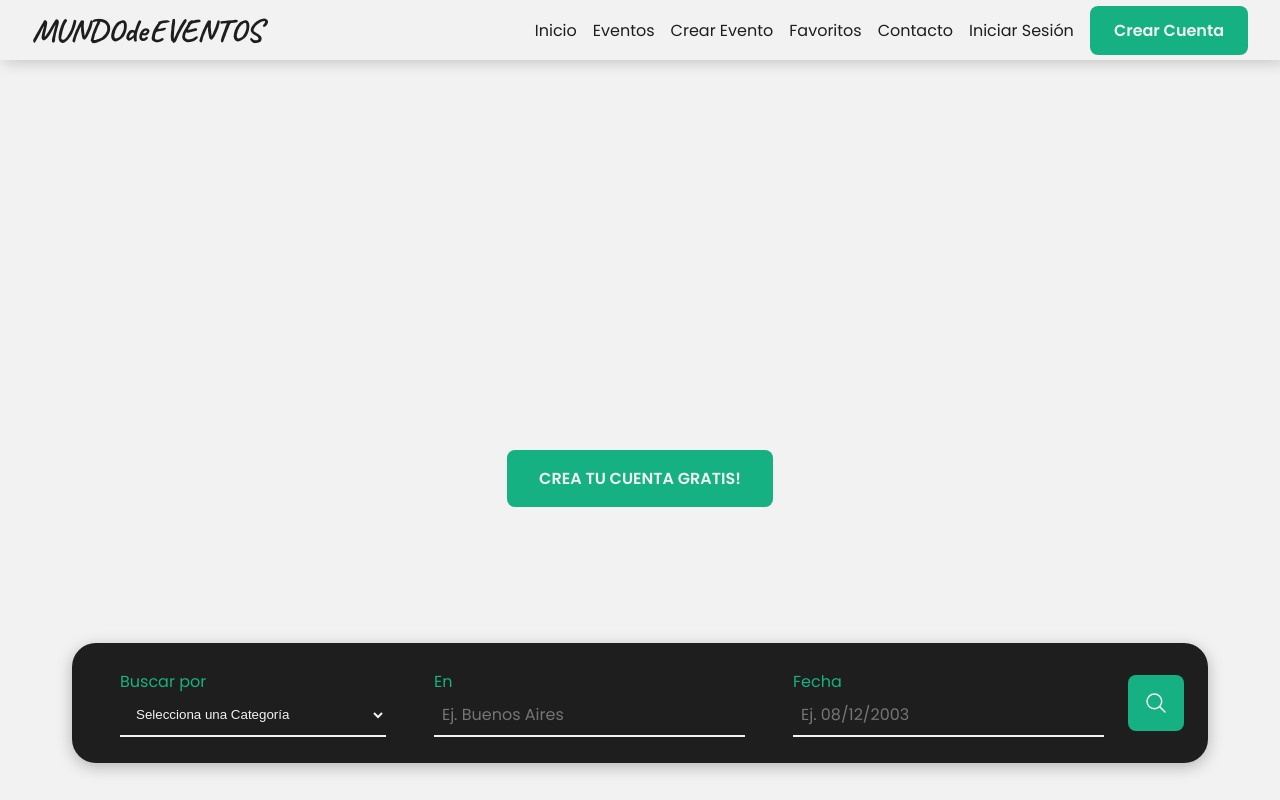
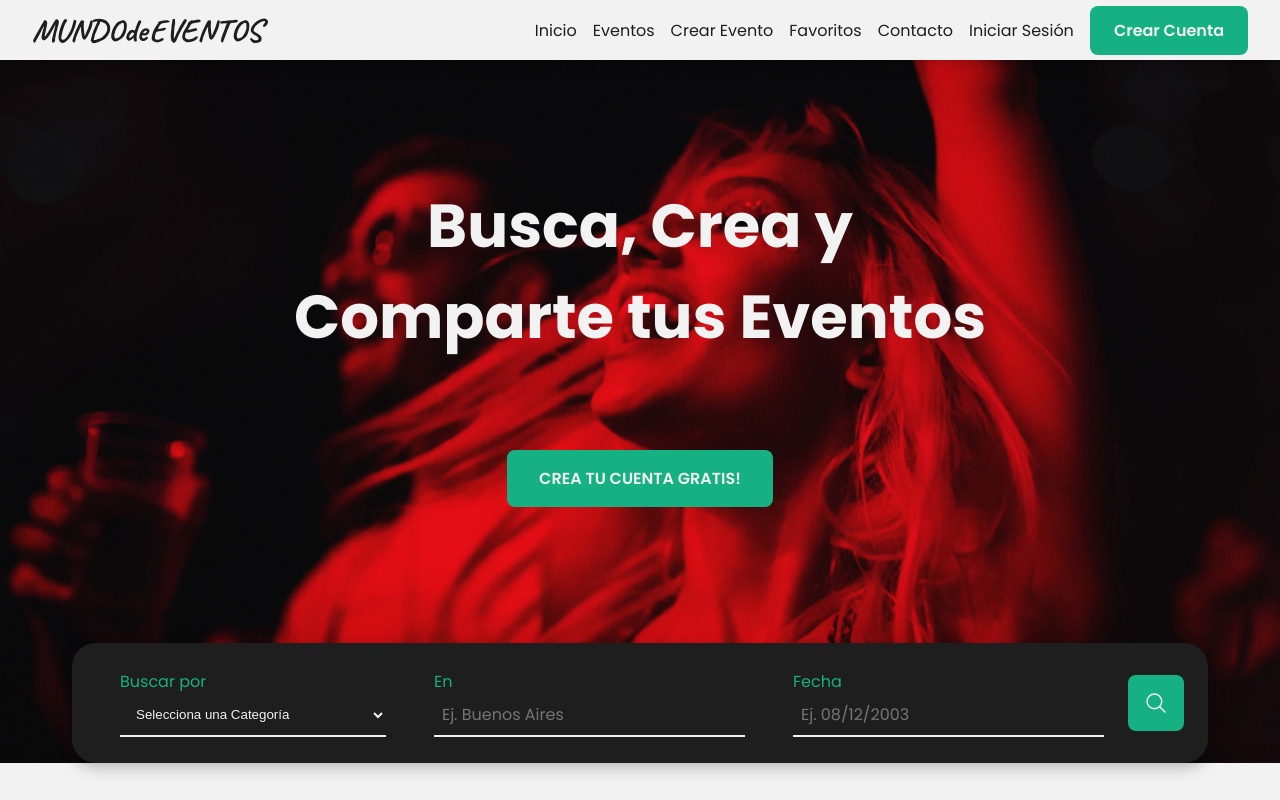
Before and after one commit to EzePacheco/Trabajo-Practico-CaC, a plain HTML site: page index.html in a window 1280 px wide. Shown: the top 800 px of the page. Drawn offline with nearby package versions, Linux system fonts and the light colour scheme.

Commit message:
Update styles.css
Solucione la direccion relativa del background-image del header.

```diff
--- a/styles/styles.css
+++ b/styles/styles.css
@@ -247,7 +247,7 @@ nav #navbar-icon {
   padding-top: 60px;
   margin-bottom: 120px;
   align-items: center;
-  background-image: url("./assets/img/header.png");
+  background-image: url("../assets/img/header.png");
   background-repeat: no-repeat;
   background-position: center;
   background-size: cover;
```
